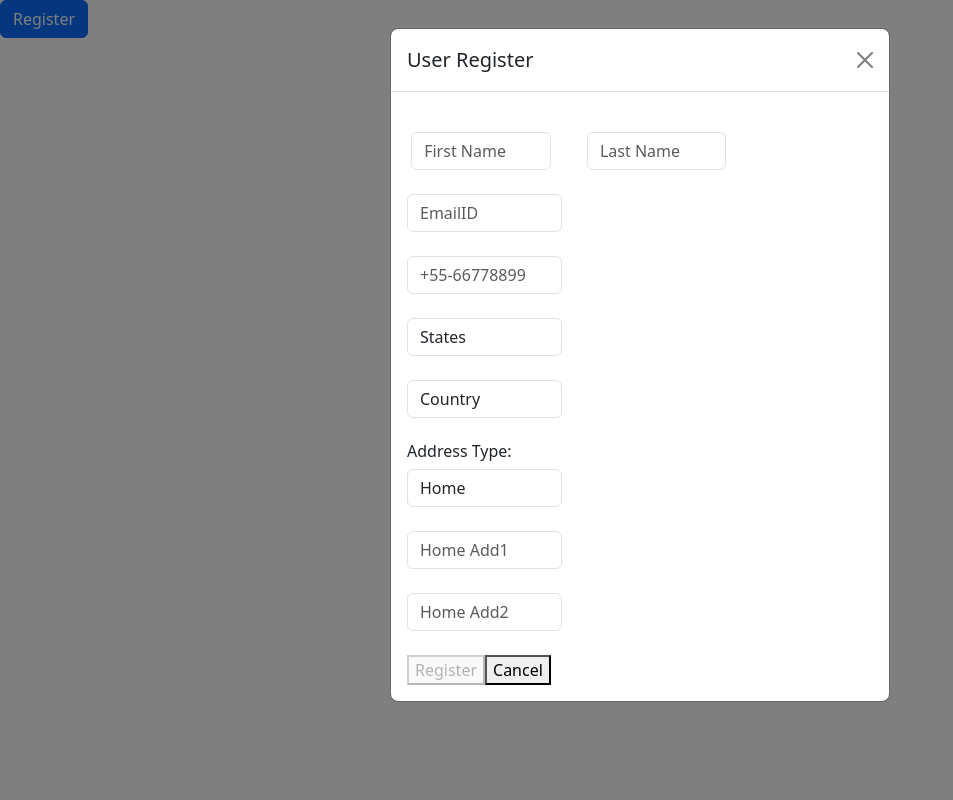
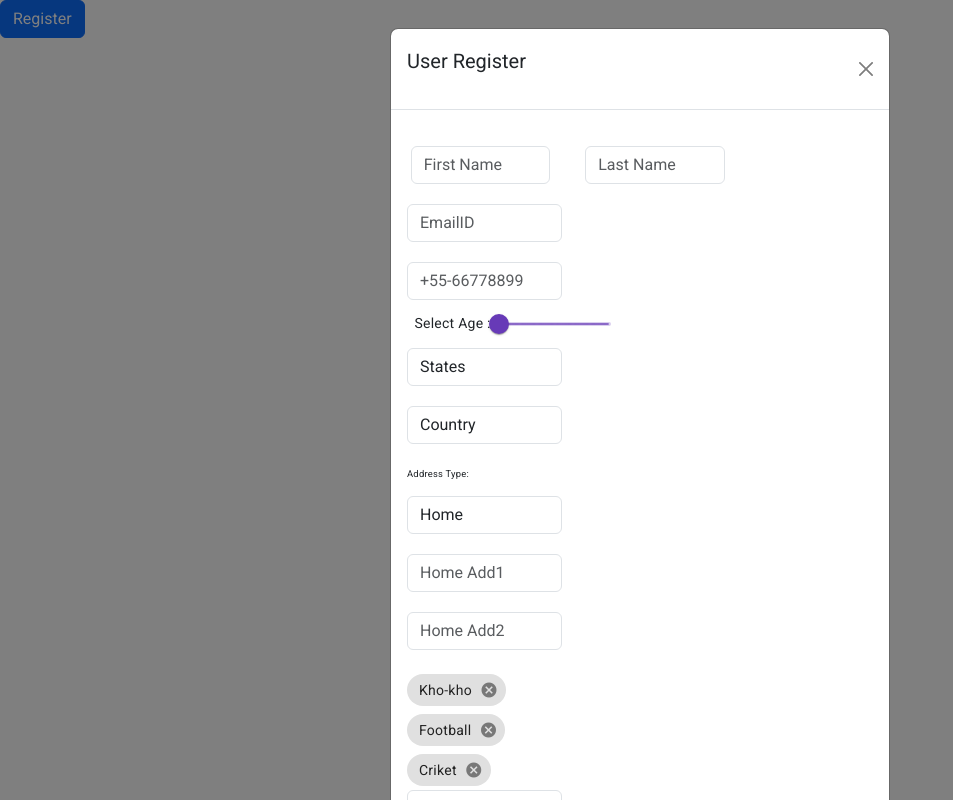
Before and after one commit to mhatre22/myNipam, an Angular app in the folder NimapProject/: page / in a window 1280 px wide. Both pictures are taken after a click on the button "Register". Shown: the whole page, without its empty margins (0-953 px from the left). Built offline with nearby package versions, Linux system fonts and the light colour scheme.

Commit message:
second commit

```diff
--- a/NimapProject/angular.json
+++ b/NimapProject/angular.json
@@ -25,6 +25,7 @@
               "src/assets"
             ],
             "styles": [
+              "@angular/material/prebuilt-themes/indigo-pink.css",
               "src/styles.css"
             ],
             "scripts": []
@@ -87,6 +88,7 @@
               "src/assets"
             ],
             "styles": [
+              "@angular/material/prebuilt-themes/indigo-pink.css",
               "src/styles.css"
             ],
             "scripts": []
--- a/NimapProject/package.json
+++ b/NimapProject/package.json
@@ -11,10 +11,12 @@
   "private": true,
   "dependencies": {
     "@angular/animations": "^16.0.0",
+    "@angular/cdk": "^16.2.14",
     "@angular/common": "^16.0.0",
     "@angular/compiler": "^16.0.0",
     "@angular/core": "^16.0.0",
     "@angular/forms": "^16.0.0",
+    "@angular/material": "^16.2.14",
     "@angular/platform-browser": "^16.0.0",
     "@angular/platform-browser-dynamic": "^16.0.0",
     "@angular/router": "^16.0.0",
--- a/NimapProject/src/app/app.component.css
+++ b/NimapProject/src/app/app.component.css
@@ -2,3 +2,6 @@
     color: red;
     font-size: small;
 }
+.example-chip-list {
+    width: 100%;
+  }
--- a/NimapProject/src/app/app.component.html
+++ b/NimapProject/src/app/app.component.html
@@ -36,6 +36,10 @@
         <span class="err" *ngIf="registerForm.get('contact')?.errors?.['required'] && !registerForm.get('contact')?.valid && registerForm.get('contact')?.touched">contact is required</span>
     </div>&nbsp;
     <!---Age-->
+<label for="age"> Select Age :  </label>
+    <mat-slider min="0" max="100000" step="1000" showTickMarks discrete [displayWith]="formatLabel">
+      <input  formControlName="age"  matSliderThumb>
+    </mat-slider>
     <!---State-->
     &nbsp;<div class="col-md-4">
       <select type="option" formControlName="state" class="form-control"   id="state" >
@@ -81,9 +85,33 @@
 </div>
 <!---tag-->
 
+<mat-chip-grid #chipGrid aria-label>
+  <mat-chip-row   class="display-flex" *ngFor="let tag of tags"
+                (removed)="remove(tag)"
+                [editable]="true"
+                (edited)="edit(tag, $event)"
+                [aria-description]="'press enter to edit ' + tag.name">
+    {{tag.name}}
+    <button  matChipRemove [attr.aria-label]="'remove ' + tag.name">
+      <mat-icon>cancel</mat-icon>
+    </button>
+  </mat-chip-row>
+  <input formControlName="tag" type="text"  placeholder="tag.." class="form-control"
+         [matChipInputFor]="chipGrid"
+         [matChipInputSeparatorKeyCodes]="separatorKeysCodes"
+         [matChipInputAddOnBlur]="addOnBlur"
+         (matChipInputTokenEnd)="add($event)"/>
+         <span class="err" *ngIf="registerForm.get('tag')?.errors?.['required'] && !registerForm.get('tag')?.valid && registerForm.get('tag')?.touched"> tag is required </span>
+</mat-chip-grid><br>
+<input type="checkbox" >subscribe to newsletter&nbsp;
 
-<button  ype="button" [disabled]="!registerForm.valid" (click)="Submit()">Register</button>
-<button type="submit">Cancel</button>
+
+
+
+
+<button type="button" class="btn btn-primary" [disabled]="!registerForm.valid" (click)="Submit()" >Register</button>&nbsp;
+<button type="button" class="btn btn-light">Cancel</button>
+
    </div>
     </form>
     <!--form End-->
--- a/NimapProject/src/app/app.component.ts
+++ b/NimapProject/src/app/app.component.ts
@@ -1,28 +1,103 @@
-import { Component } from '@angular/core';
+import { LiveAnnouncer } from '@angular/cdk/a11y';
+import { COMMA, ENTER } from '@angular/cdk/keycodes';
+import { Component, inject } from '@angular/core';
 import { FormBuilder, FormGroup, Validators } from '@angular/forms';
-
+import { MatChipEditedEvent, MatChipInputEvent } from '@angular/material/chips';
+export interface Tag {
+  name: string;
+  tags :string;
+}
 @Component({
   selector: 'app-root',
   templateUrl: './app.component.html',
   styleUrls: ['./app.component.css']
 })
 export class AppComponent {
+  formatLabel(value: number): string {
+    if (value >= 1000) {
+      return Math.round(value / 1000) + 'Age';
+    }
+
+    return `${value}`;
+  }
+  addOnBlur = true;
+  readonly separatorKeysCodes = [ENTER, COMMA] as const;
+  tags: Tag[] = [{
+    name: 'Kho-kho',
+    tags: ''
+  }, {
+    name: 'Football',
+    tags: ''
+  }, {
+    name: 'Criket',
+    tags: ''
+  }];
+
+  announcer = inject(LiveAnnouncer);
+
+  add(event: MatChipInputEvent): void {
+    const value = (event.value || '').trim();
+
+    //add value
+    if (value) {
+      this.tags.push({
+        name: value,
+        tags: ''
+      });
+    }
+
+    event.chipInput!.clear();
+  }
+
+  remove(tag: Tag): void {
+    const index = this.tags.indexOf(tag);
+
+    if (index >= 0) {
+      this.tags.splice(index);
+
+      this.announcer.announce(`Removed ${tag}`);
+    }
+  }
+
+  edit(tag: Tag, event: MatChipEditedEvent) {
+    const value = event.value.trim();
+
+
+    if (!value) {
+      this.remove(tag);
+      return;
+    }
+
+
+    const index = this.tags.indexOf(tag);
+    if (index >= 0) {
+      this.tags[index].name = value;
+    }
+  }
+
+
+
   title = 'NimapProject';
   registerForm! : FormGroup ;
   countries: String[] = ['India', 'Canada', 'USA', 'Australia', 'America', 'Kenia']
   states: String[] = ['Maharashtra', 'Goa', 'Bihar', 'Manipur', 'Keral', 'Madhya Pradesh']
-  constructor( private fb:FormBuilder){
-  }
-  ngOnInit(){
 
 
+
+
+  constructor( private fb:FormBuilder){
+
+  }
+
+
+  ngOnInit(){
   this.registerForm = this.fb.group({
     //image: ['', [Validators.required]],
     firstName: ['', [Validators.required]],
     lastName:  ['', [Validators.required]],
   email: ['', [Validators.required, Validators.email]],
-   // age: ['', [Validators.required]],
-    //tag:  ['', [Validators.required]],
+  age: ['', [Validators.required]],
+    tag:  ['', [Validators.required]],
     contact:  ['', [Validators.required]],
     country: ['', [Validators.required]],
     state:  ['', [Validators.required]],
@@ -33,6 +108,7 @@ export class AppComponent {
     companyAddress2:  ['', [Validators.required]],
   });
 
+
 }
 Submit(){
   console.log(this.registerForm.value);
--- a/NimapProject/src/index.html
+++ b/NimapProject/src/index.html
@@ -7,8 +7,11 @@
   <meta name="viewport" content="width=device-width, initial-scale=1">
   <link rel="icon" type="image/x-icon" href="favicon.ico">
   <link href="https://cdn.jsdelivr.net/npm/bootstrap@5.3.3/dist/css/bootstrap.min.css" rel="stylesheet" integrity="sha384-QWTKZyjpPEjISv5WaRU9OFeRpok6YctnYmDr5pNlyT2bRjXh0JMhjY6hW+ALEwIH" crossorigin="anonymous">
+  <link rel="preconnect" href="https://fonts.gstatic.com">
+  <link href="https://fonts.googleapis.com/css2?family=Roboto:wght@300;400;500&display=swap" rel="stylesheet">
+  <link href="https://fonts.googleapis.com/icon?family=Material+Icons" rel="stylesheet">
 </head>
-<body>
+<body class="mat-typography">
   <script src="https://cdn.jsdelivr.net/npm/bootstrap@5.3.3/dist/js/bootstrap.bundle.min.js" integrity="sha384-YvpcrYf0tY3lHB60NNkmXc5s9fDVZLESaAA55NDzOxhy9GkcIdslK1eN7N6jIeHz" crossorigin="anonymous"></script>
   <app-root></app-root>
 </body>
--- a/NimapProject/src/styles.css
+++ b/NimapProject/src/styles.css
@@ -1 +1,4 @@
 /* You can add global styles to this file, and also import other style files */
+@import '~@angular/material/prebuilt-themes/deeppurple-amber.css';
+html, body { height: 100%; }
+body { margin: 0; font-family: Roboto, "Helvetica Neue", sans-serif; }
```
Also changed, not shown: NimapProject/src/app/app.module.ts (+13 -2 lines), 1 other file (tests, documents, lock files or other folders).
